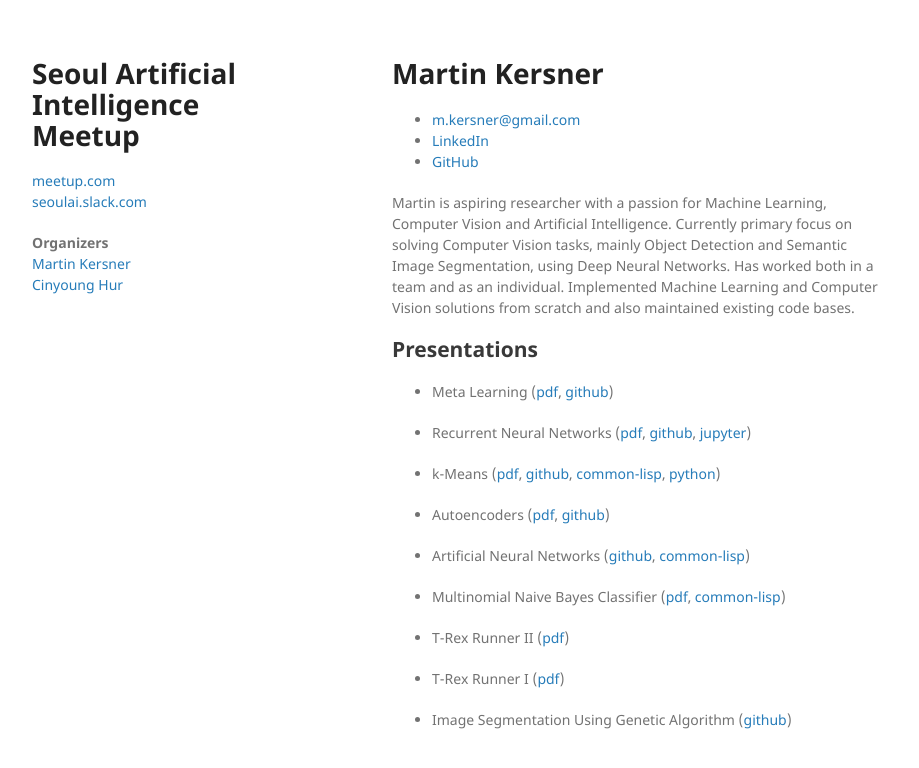
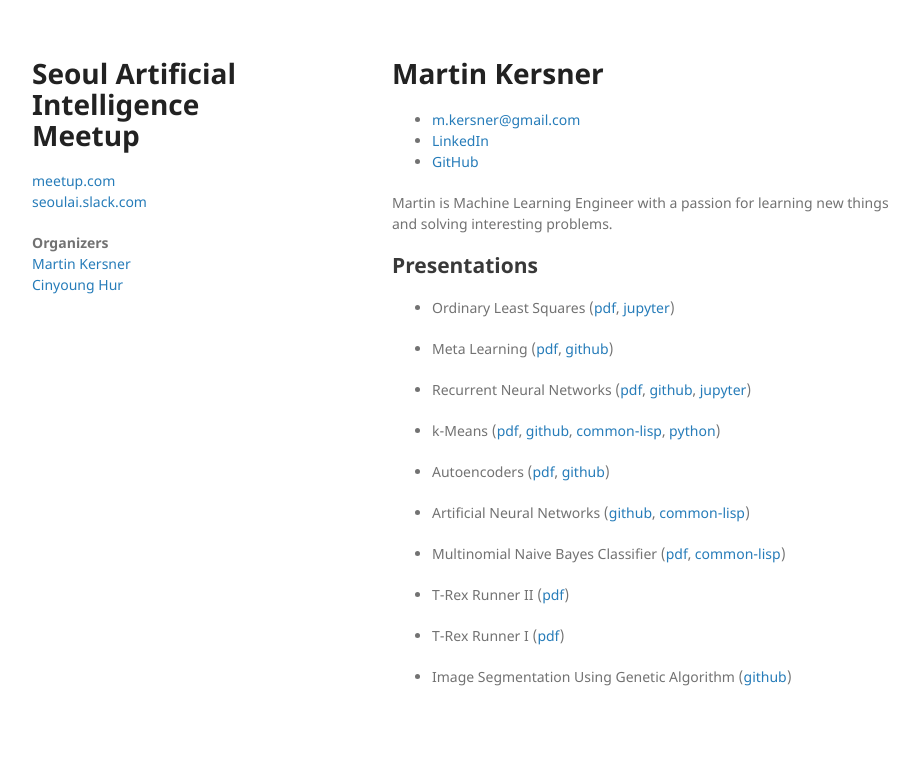
Before and after one commit to martinkersner/seoul-artificial-intelligence-meetup, a Jekyll site: the page built from docs/members/martin.md, in a window 1280 px wide. Shown: the top 768 px of the page, without its empty margins (178-1097 px from the left). Built offline with Jekyll 4.4.1, drawn with Linux system fonts in a browser that asks for light colours; the repository's description, which GitHub fills in, is left out.

Commit message:
Updated Martin's profile

```diff
--- a/docs/_data/members.yml
+++ b/docs/_data/members.yml
@@ -4,8 +4,16 @@
   gitlab:
   linkedin: martinkersner
   email: m.kersner@gmail.com
-  bio: Martin is aspiring researcher with a passion for Machine Learning, Computer Vision and Artificial Intelligence. Currently primary focus on solving Computer Vision tasks, mainly Object Detection and Semantic Image Segmentation, using Deep Neural Networks. Has worked both in a team and as an individual. Implemented Machine Learning and Computer Vision solutions from scratch and also maintained existing code bases.
+  bio: Martin is Machine Learning Engineer with a passion for learning new things and solving interesting problems.
   presentations:
+    - date: October 28, 2017
+      title: Ordinary Least Squares
+      pdf: ../presentations/Linear_Regression_1.pdf
+      ppt:
+      github:
+      cl:
+      py:
+      pynb: https://github.com/martinkersner/regression-meetup/blob/master/OrdinaryLeastSquares.ipynb
     - date: September 16, 2017
       title: Meta Learning
       pdf: ../presentations/MetaLearning_20170916.pdf
@@ -110,7 +118,6 @@
       cl:
       py:
       pynb:
-
 cinyoung:
   fullname: Cinyoung Hur
   github: hurcy
@@ -136,12 +143,9 @@
       cl:
       py:
       pynb:
-
     - date: July 8, 2017
       title: Probability basics - Part 2
-
     - date: June 25, 2017
       title: Probability basics
-
     - date: June 10, 2017
       title: Topic modeling
```
